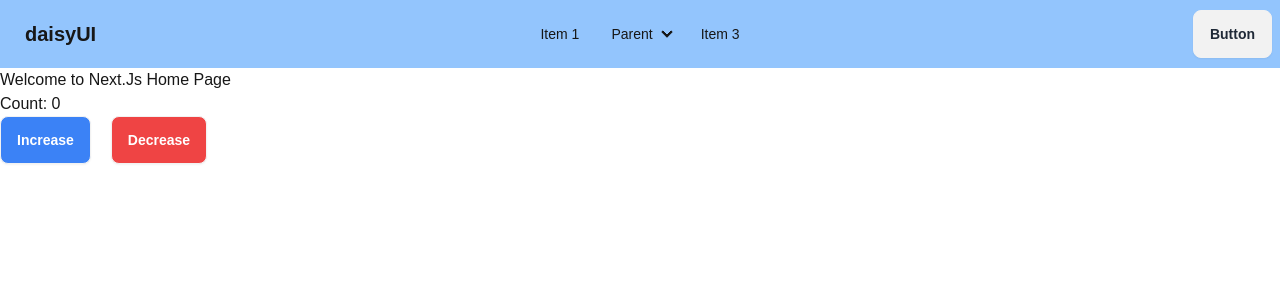
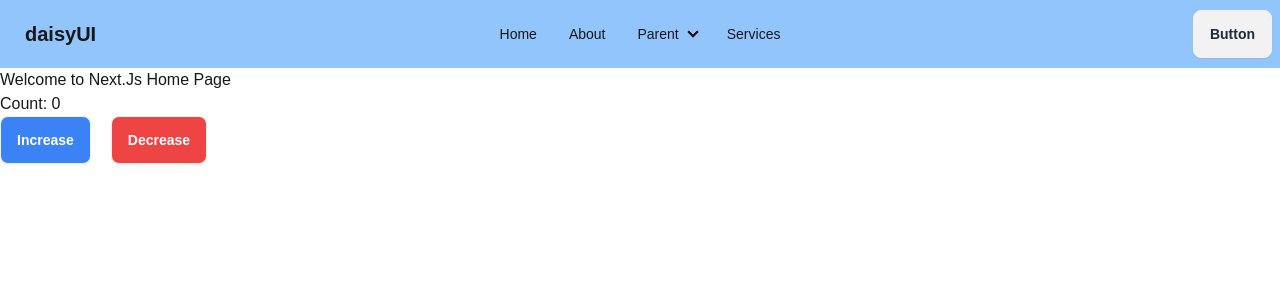
Before and after one commit to Irfankhan20/basic-practice-nextjs, a Next.js app: page / in a window 1280 px wide. Shown: the top 300 px of the page. Built offline with nearby package versions, Linux system fonts and the light colour scheme.

Commit message:
navigation with link component & create built in routes

```diff
--- /dev/null
+++ b/src/app/loading.jsx
@@ -0,0 +1,11 @@
+const LoadingPage = () => {
+  return (
+    <div>
+      <h1 className="text-4xl text-center text-blue-800 font-semibold">
+        Loading..........
+      </h1>
+    </div>
+  );
+};
+
+export default LoadingPage;
--- /dev/null
+++ b/src/app/not-found.jsx
@@ -0,0 +1,13 @@
+import React from "react";
+
+const NotFoundPage = () => {
+  return (
+    <div className="text-4xl text-center place-items-center min-h-screen">
+      <h1>404!!!!</h1>
+      <p>Oppppssssss.....! </p>
+      <p>Not Found</p>
+    </div>
+  );
+};
+
+export default NotFoundPage;
--- a/src/components/Shared/Navbar.jsx
+++ b/src/components/Shared/Navbar.jsx
@@ -1,3 +1,5 @@
+import Link from "next/link";
+
 const Navbar = () => {
   return (
     <div className="navbar bg-blue-300">
@@ -24,7 +26,10 @@ const Navbar = () => {
             className="menu menu-sm dropdown-content bg-base-100 rounded-box z-[1] mt-3 w-52 p-2 shadow"
           >
             <li>
-              <a>Item 1</a>
+              <Link href="/">Home</Link>
+            </li>
+            <li>
+              <Link href="/about">About</Link>
             </li>
             <li>
               <a>Parent</a>
@@ -38,7 +43,7 @@ const Navbar = () => {
               </ul>
             </li>
             <li>
-              <a>Item 3</a>
+              <Link href="/services">Services</Link>
             </li>
           </ul>
         </div>
@@ -47,7 +52,10 @@ const Navbar = () => {
       <div className="navbar-center hidden lg:flex">
         <ul className="menu menu-horizontal px-1">
           <li>
-            <a>Item 1</a>
+            <Link href="/">Home</Link>
+          </li>
+          <li>
+            <Link href="/about">About</Link>
           </li>
           <li>
             <details>
@@ -63,7 +71,7 @@ const Navbar = () => {
             </details>
           </li>
           <li>
-            <a>Item 3</a>
+            <Link href="/services">Services</Link>
           </li>
         </ul>
       </div>
```
